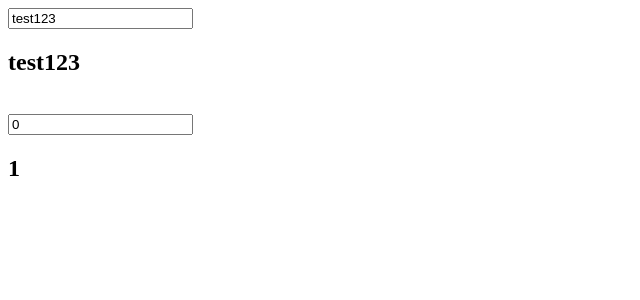
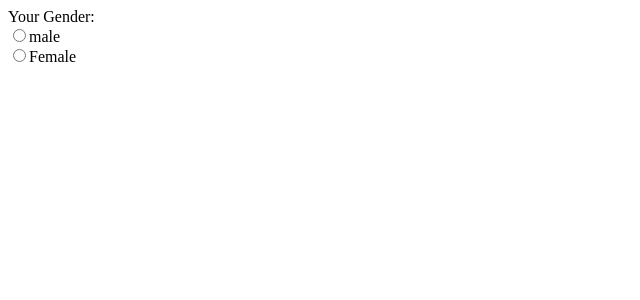
Before and after one commit to timchao0825/React.js-Training, a React (Create React App) app: page / in a window 1280 px wide. Shown: the top 300 px of the page, without its empty margins (0-640 px from the left). Built offline with nearby package versions, Linux system fonts and the light colour scheme.

Commit message:
form radio , select training

```diff
--- /dev/null
+++ b/src/form/AppRadio.js
@@ -0,0 +1,39 @@
+import React, { Component } from "react";
+
+class AppRadio extends Component {
+  state = {
+    gender:'',
+  }
+  onChangeGender = function(elem){
+    console.log(elem.target.value);
+    this.setState({
+      gender:elem.target.value
+    })
+  };
+  render() {
+    const {gender} = this.state;
+    return (
+      <div>
+        Your Gender:
+        <br />
+        <input
+        type="radio"
+        value="male"
+        onChange={this.onChangeGender.bind(this)}
+        checked={gender === 'male'}
+        ></input>
+        <label>male</label>
+        <br />
+        <input
+        type="radio"
+        value="female"
+        onChange={this.onChangeGender.bind(this)}
+        checked={gender === 'female'}
+        ></input>
+        <label>Female</label>
+      </div>
+    );
+  }
+}
+
+export default AppRadio;
--- a/src/index.js
+++ b/src/index.js
@@ -46,5 +46,6 @@ import ReactDOM from 'react-dom';
 // ReactDOM.render(<App /> , document.getElementById('root'));
 
 // form
-import App from './form/App.js';
-ReactDOM.render(<App /> , document.getElementById('root'));
+// import AppSelect from './form/AppSelect.js';
+import AppRadio from './form/AppRadio.js';
+ReactDOM.render(<AppRadio /> , document.getElementById('root'));
```
Also changed, not shown: src/form/AppSelect.js (added, +42 -0 lines).
